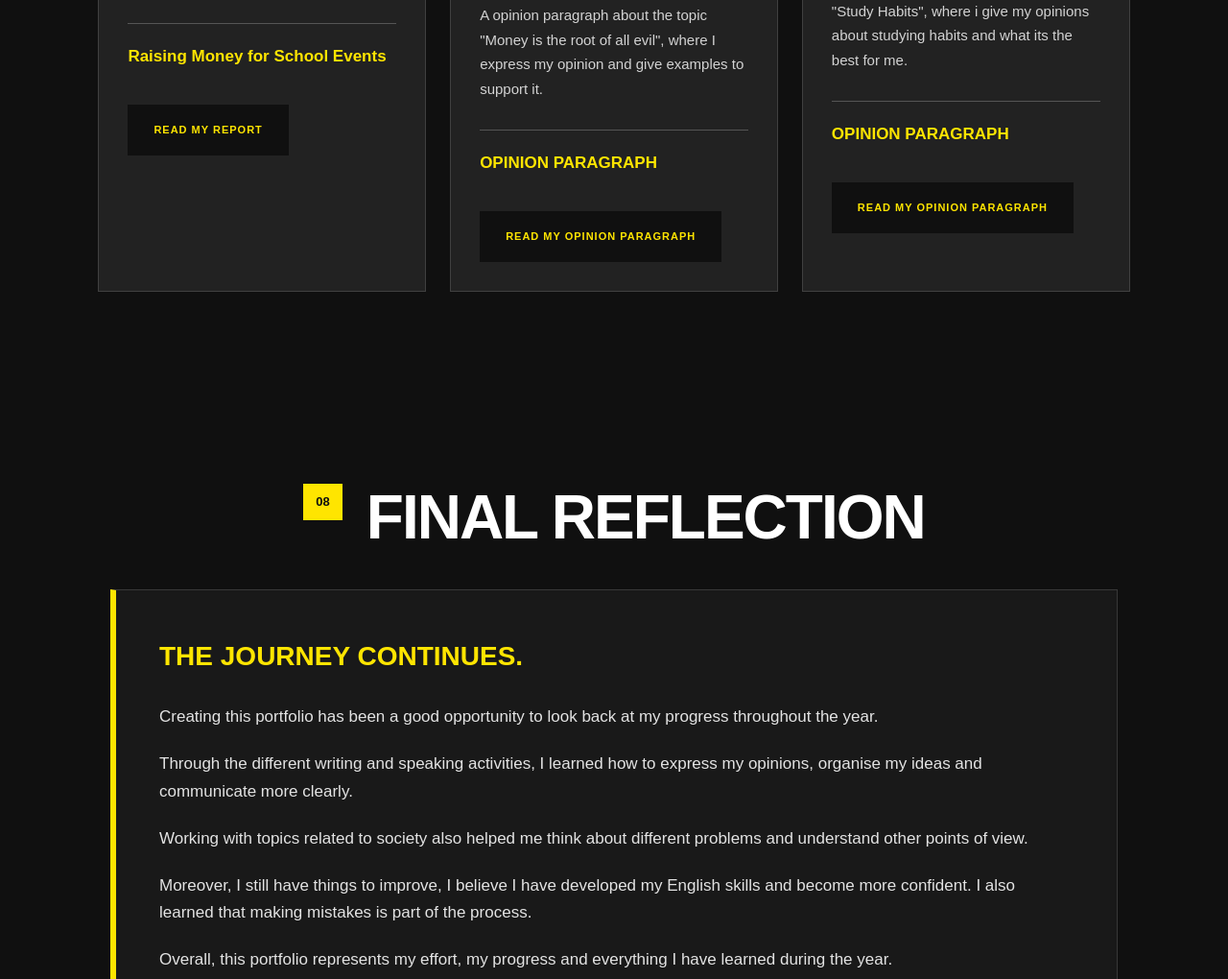
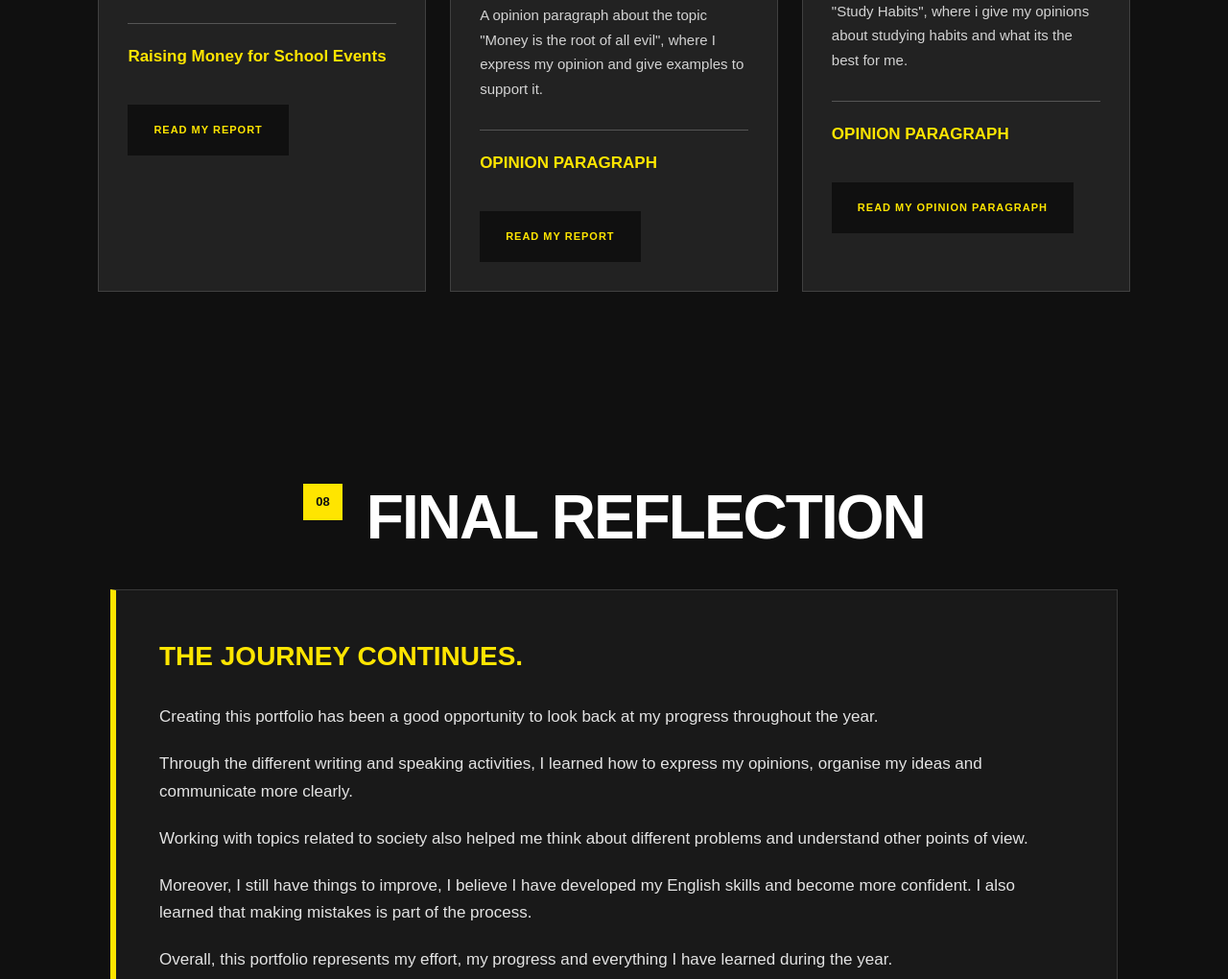
Before and after one commit to pierofidacaro/ingles, a plain HTML site: page index.html in a window 1280 px wide. Shown: the part 4892-5912 px from the top of the page at 96% size. Drawn offline with Linux system fonts and the light colour scheme.

Commit message:
Update link to report and remove old opinion link

```diff
--- a/index.html
+++ b/index.html
@@ -448,17 +448,15 @@
                         <h4>OPINION PARAGRAPH</h4>
 
 
-
-<a href="writings/class.pdf"
-   target="_blank"
-   class="btn">
-    READ MY OPINION PARAGRAPH
-</a>
-
-</a>
+                        <a href="writings/Class.pdf"
+                           target="_blank"
+                           rel="noopener noreferrer"
+                           class="btn">
+                            READ MY REPORT
+                        </a>
 
 
-                    </div>
+                </div>
 
                 </article>
 
```
